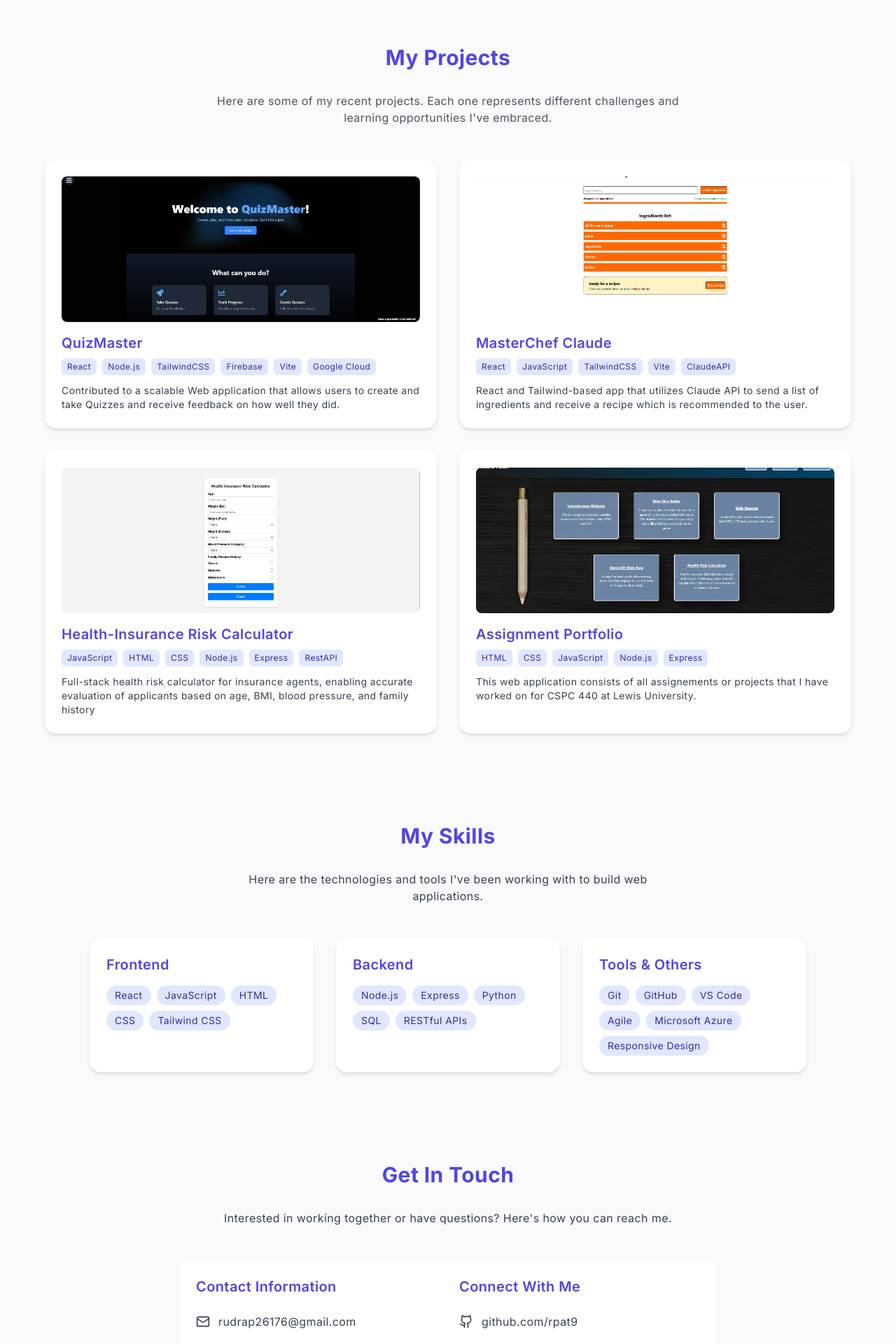
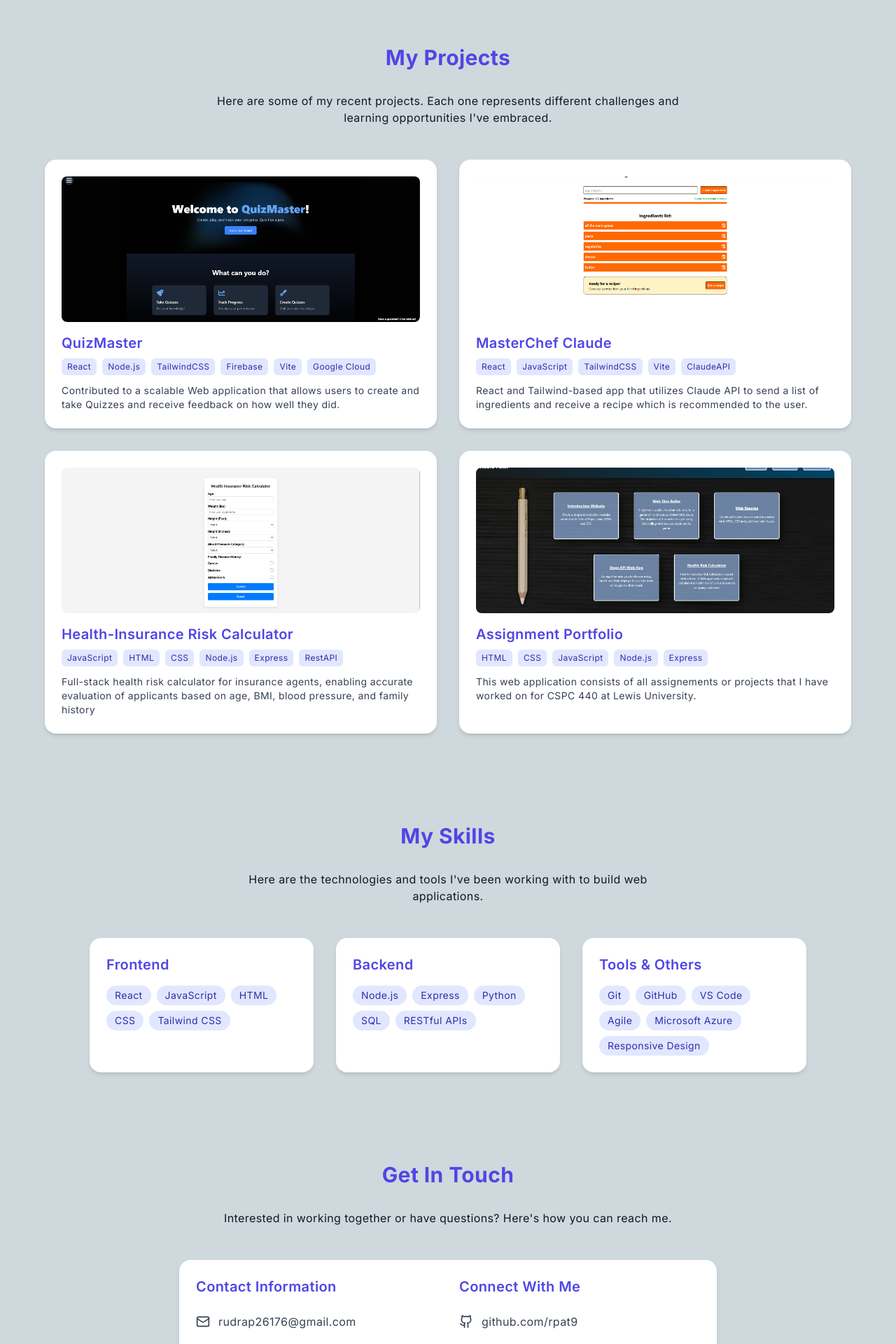
Before and after one commit to rpat9/rudra-website-portfolio, a React (Vite) app: page / in a window 1280 px wide. Shown: the part 800-2720 px from the top of the page at 70% size. Built offline with nearby package versions, Linux system fonts and the light colour scheme.

Commit message:
Fixed dark mode issues. TODO: Changing text-colors

```diff
--- a/src/components/Contact.jsx
+++ b/src/components/Contact.jsx
@@ -3,13 +3,13 @@
 export default function Contact() {
 
   return (
-    <section id="contact" className="py-16 px-6 md:px-16 bg-gray-50 dark:bg-gray-800">
+    <section id="contact" className="py-16 px-6 md:px-16 bg-[var(--color-bg)]">
 
       <div className="container mx-auto max-w-4xl">
 
         <h2 className="section-title">Get In Touch</h2>
 
-        <p className="text-center text-gray-700 dark:text-gray-300 mb-12 max-w-2xl mx-auto">
+        <p className="text-center text-[var(--color-text)] mb-12 max-w-2xl mx-auto">
           Interested in working together or have questions? Here's how you can reach me.
         </p>
 
--- a/src/components/Hero.jsx
+++ b/src/components/Hero.jsx
@@ -32,7 +32,7 @@
                     </span>
                 </h1>
 
-                <p className="text-lg md:text-xl mb-6 text-[var(--color-text-secondary)]">
+                <p className="text-lg md:text-xl mb-6 text-[var(--color-text)]">
                     Aspiring software engineer with hands-on experience building web applications in JavaScript, React, Node.js, and Python. Skilled in Agile development, cloud deployment, and creating scalable, user-focused solutions. Strong collaborator and problem-solver, recognized for improving performance and usability.
                 </p>
 
--- a/src/components/Projects.jsx
+++ b/src/components/Projects.jsx
@@ -7,7 +7,7 @@
 
             <h2 className="section-title">My Projects</h2>
 
-            <p className="text-center text-[var(--color-text-secondary)] mb-12 max-w-2xl mx-auto">
+            <p className="text-center text-[var(--color-text)] mb-12 max-w-2xl mx-auto">
                 Here are some of my recent projects. Each one represents different challenges and learning opportunities I've embraced.
             </p>
 
--- a/src/components/Skills.jsx
+++ b/src/components/Skills.jsx
@@ -16,13 +16,13 @@
     ];
 
     return (
-      <section id="skills" className="py-16 px-6 md:px-16 bg-gray-50 dark:bg-gray-800">
+      <section id="skills" className="py-16 px-6 md:px-16 bg-[var(--color-bg)]">
 
         <div className="container mx-auto">
 
           <h2 className="section-title">My Skills</h2>
 
-          <p className="text-center text-gray-700 dark:text-gray-300 mb-12 max-w-2xl mx-auto">
+          <p className="text-center text-[var(--color-text)] mb-12 max-w-2xl mx-auto">
             Here are the technologies and tools I've been working with to build web applications.
           </p>
 
--- a/src/index.css
+++ b/src/index.css
@@ -4,15 +4,16 @@
 
 
 :root {
-  --color-primary: #4f46e5;             /* Indigo-600 */
+  --color-primary: #4f46e5;             /* Indigo-600 #4f46e5;*/
+  --color-secondary: #100c61;
   --color-accent: #2563eb;              /* Blue-600 */
   --color-accent-dark: #1c373b;         /* Dark teal (fallback / legacy) */
-  --color-bg: #f9fafb;                  /* Gray-50 */
+  --color-bg: #CFD8DC;                  /* Shade of blue */
   --color-text: #111827;                /* Gray-900 */
   --color-text-secondary: #4b5563;      /* Changed from Gray-800 to Gray-600 */
   --card-bg: #ffffff;                   /* Light card background */
 
-  --color-dark-bg: #1f2937;             /* Gray-800 */
+  --color-dark-bg: #1f2937;               /* Gray-800 */
   --color-dark-text: #f3f4f6;           /* Gray-100 */
   --color-dark-text-secondary: #9ca3af; /* Gray-400 */
 }
@@ -32,6 +33,8 @@
 .dark body {
   background-color: var(--color-dark-bg);
   color: var(--color-dark-text);
+  --color-bg: var(--color-dark-bg);
+  --color-text: var(--color-dark-text);
 }
 
 .dark .card {
```
